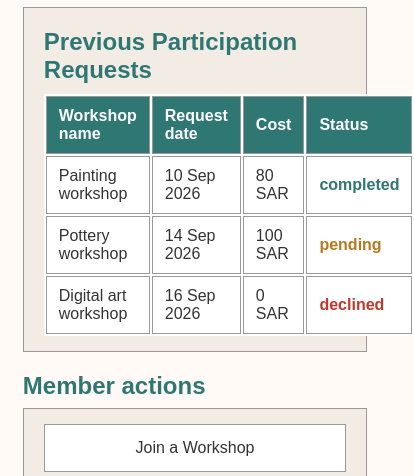
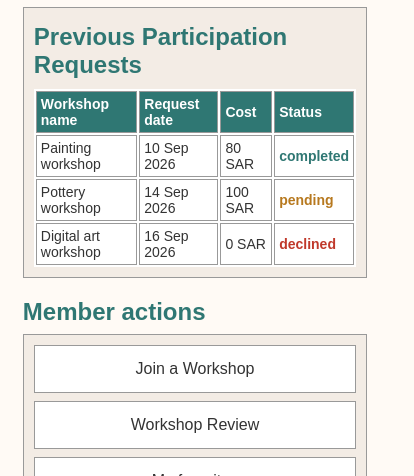
Before and after one commit to shatha666/artora, a plain HTML site: page member-dashboard.html in a window 390 px wide. Shown: the part 368-844 px from the top of the page, 414 px wide, since content can reach past the window. Drawn offline with Linux system fonts and the light colour scheme.

Commit message:
Add files via upload

```diff
--- a/style.css
+++ b/style.css
@@ -793,7 +793,7 @@ a {
 
 
 .mgr-person {
-    display: flex;
+    display: block;
     align-items: center;
 
     cursor: pointer;
@@ -1172,6 +1172,19 @@ a {
 
     .submit-btn {
         margin-left: 0px;
+    }
+
+
+    .member-box {
+        padding: 10px;
+    }
+
+
+    .requests-table th,
+    .requests-table td {
+        padding: 4px;
+
+        font-size: 14px;
     }
 }
 
```
